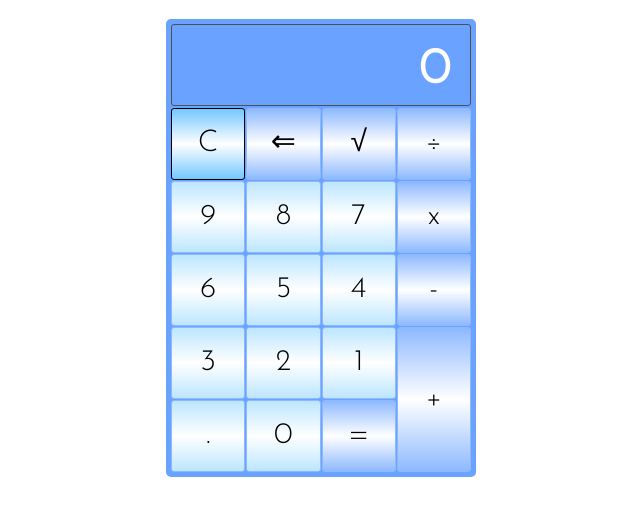
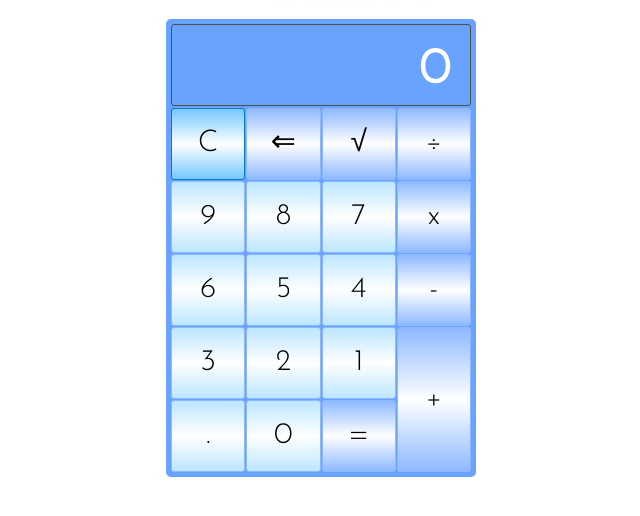
Before and after one commit to mzapata1408/HTML-Calculator, a plain HTML site: page index.html in a window 1280 px wide. In both pictures the pointer is over the element 527 px from the left and 199 px from the top of the page. Shown: the part 56-572 px from the top of the page, without its empty margins (319-959 px from the left). Drawn offline with Linux system fonts and the light colour scheme.

Commit message:
SSH test

```diff
--- a/styles.css
+++ b/styles.css
@@ -52,7 +52,7 @@ h1 {
 .num-btn:hover,
 .operator-btn:hover {
   background-image: linear-gradient(#73c7ff, #ffffff, #73c7ff);
-  border: 1px solid #000000;
+  border: 1px solid #0778c4;
 }
 
 .operator-btn {
```
